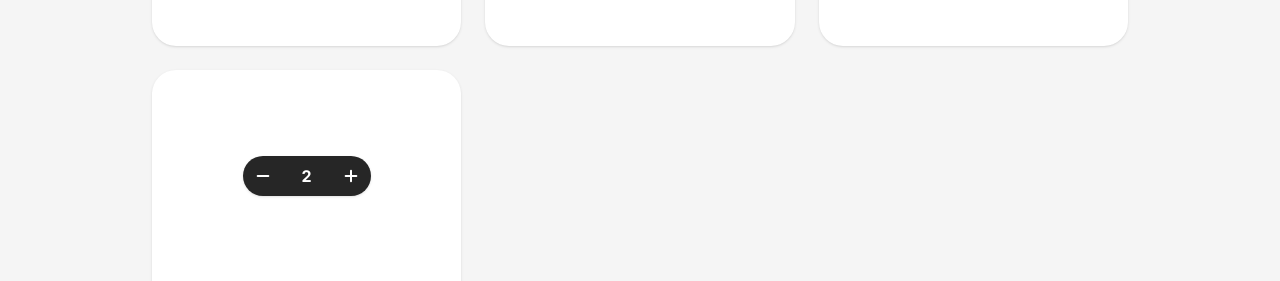
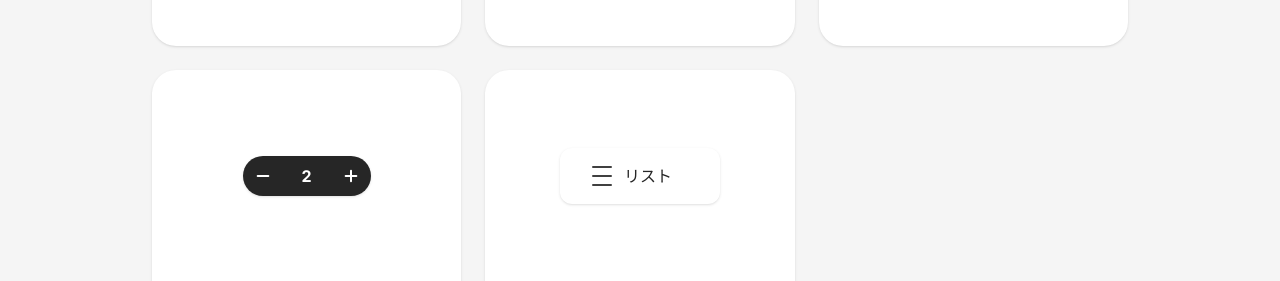
Before and after one commit to Yo-kan1/motion-snippets, a Next.js app: page / in a window 1280 px wide. Shown: the part 671-952 px from the top of the page. Built offline with nearby package versions, Linux system fonts and the light colour scheme.

Commit message:
feat: 8つ目のアニメーションとして表示形式の切り替え(純粋形状変化)を追加

```diff
--- a/app/page.tsx
+++ b/app/page.tsx
@@ -5,6 +5,7 @@ import FollowButtonExact from "@/components/FollowButtonExact";
 import PaginationAnimation from "@/components/PaginationAnimation";
 import PaginationExact from "@/components/PaginationExact";
 import QuantityAnimation from "@/components/QuantityAnimation";
+import ViewToggleAnimation from "@/components/ViewToggleAnimation";
 
 export default function Home() {
   const placeholders: number[] = [];
@@ -55,6 +56,11 @@ export default function Home() {
           <span className="mt-6 text-sm text-neutral-400 font-medium">Quantity</span>
         </div>
 
+        <div className="bg-white rounded-3xl shadow-sm h-64 flex flex-col items-center justify-center hover:shadow-md transition-all cursor-pointer">
+          <ViewToggleAnimation autoPlay={true} />
+          <span className="mt-6 text-sm text-neutral-400 font-medium">View Format</span>
+        </div>
+
         {placeholders.map((i) => (
           <div
             key={i}
--- /dev/null
+++ b/components/ViewToggleAnimation.tsx
@@ -0,0 +1,52 @@
+"use client";
+import { useState, useEffect } from "react";
+
+export default function ViewToggleAnimation({ autoPlay = false }: { autoPlay?: boolean }) {
+    const [isGrid, setIsGrid] = useState(false);
+
+    useEffect(() => {
+        if (!autoPlay) return;
+        const interval = setInterval(() => {
+            setIsGrid((prev) => !prev);
+        }, 2500);
+        return () => clearInterval(interval);
+    }, [autoPlay]);
+
+    return (
+        <div className="flex items-center justify-center w-full h-full">
+            <button
+                onClick={() => setIsGrid(!isGrid)}
+                className="relative flex items-center justify-center gap-3 w-40 h-14 bg-white rounded-xl transition-colors duration-300 shadow-sm active:scale-95"
+            >
+                <div className="relative w-5 h-5 flex-shrink-0">
+                    <span
+                        className={`absolute bg-neutral-700 rounded-[1.5px] transition-all duration-500 ease-[cubic-bezier(0.4,0,0.2,1)] ${isGrid ? "top-0 left-0 w-[9px] h-[9px]" : "top-0 left-0 w-5 h-[2px]"
+                            }`}
+                    />
+                    <span
+                        className={`absolute bg-neutral-700 rounded-[1.5px] transition-all duration-500 ease-[cubic-bezier(0.4,0,0.2,1)] ${isGrid ? "top-0 right-0 w-[9px] h-[9px]" : "top-[9px] left-0 w-5 h-[2px]"
+                            }`}
+                    />
+                    <span
+                        className={`absolute bg-neutral-700 rounded-[1.5px] transition-all duration-500 ease-[cubic-bezier(0.4,0,0.2,1)] ${isGrid ? "bottom-0 left-0 w-[9px] h-[9px]" : "bottom-0 left-0 w-5 h-[2px]"
+                            }`}
+                    />
+                    <span
+                        className={`absolute bg-neutral-700 rounded-[1.5px] transition-all duration-500 ease-[cubic-bezier(0.4,0,0.2,1)] ${isGrid ? "bottom-0 right-0 w-[9px] h-[9px] opacity-100" : "bottom-0 right-0 w-0 h-[2px] opacity-0"
+                            }`}
+                    />
+                </div>
+
+                <div className="relative w-16 h-6 overflow-hidden">
+                    <span className={`absolute left-0 top-1/2 -translate-y-1/2 text-base font-medium text-neutral-800 transition-opacity duration-300 ${isGrid ? "opacity-100" : "opacity-0"}`}>
+                        カラム
+                    </span>
+                    <span className={`absolute left-0 top-1/2 -translate-y-1/2 text-base font-medium text-neutral-800 transition-opacity duration-300 ${isGrid ? "opacity-0" : "opacity-100"}`}>
+                        リスト
+                    </span>
+                </div>
+
+            </button>
+        </div>
+    );
+}
```
